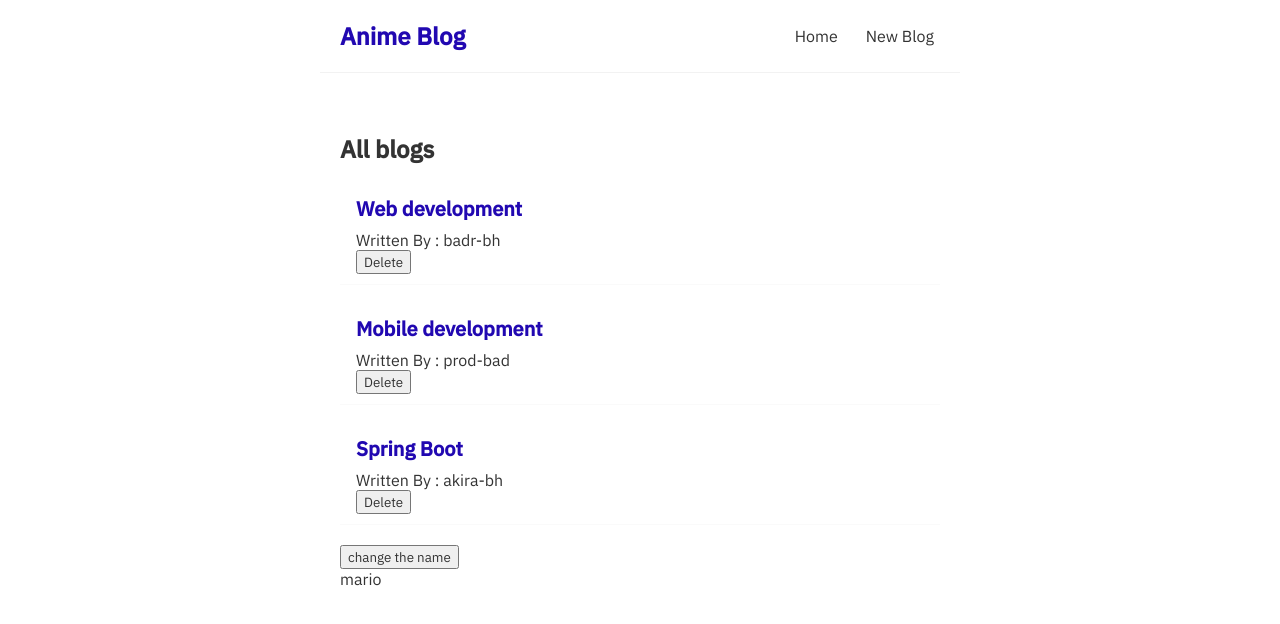
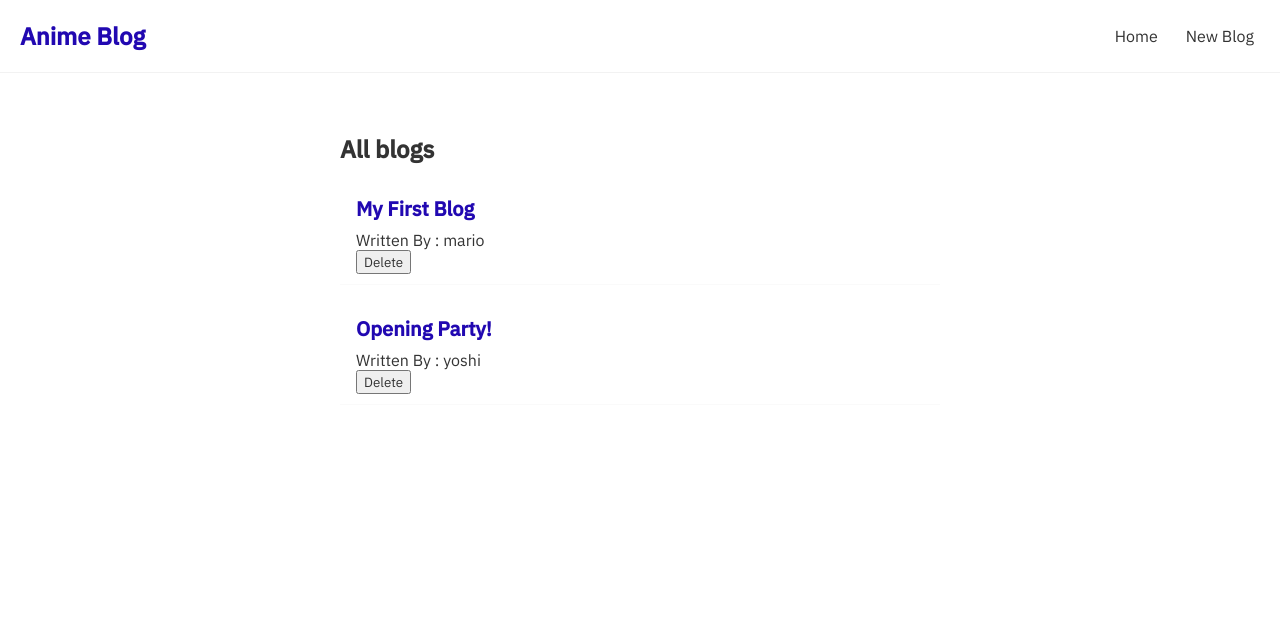
Before and after one commit to Bahadou-Badr/learning-React-js, a React (Create React App) app: page / in a window 1280 px wide. Shown: the top 624 px of the page. Built offline with nearby package versions, Linux system fonts and the light colour scheme; data requests are answered from the project's data file.

Commit message:
Use the fetch method inside the useEffect

```diff
--- a/src/Home.js
+++ b/src/Home.js
@@ -2,11 +2,7 @@
 import BlogList from './BlogList';
 
 const Home = () => {
-    const [blogs, setBlogs] = useState([
-        {title: 'Web development', body: 'lorem ipsum ....', author: 'badr-bh', id: 1},
-        {title: 'Mobile development', body: 'lorem ipsum ....', author: 'prod-bad', id: 2},
-        {title: 'Spring Boot', body: 'lorem ipsum ....', author: 'akira-bh', id: 4}
-    ]);
+    const [blogs, setBlogs] = useState(null);
 
     const [name, setName] = useState('mario');
 
@@ -16,14 +12,14 @@
     }
 
     useEffect(() => {
-        console.log("run the UseEffect - the name is change")
-    }, [name]);
+        fetch('http://localhost:8000/blogs')
+            .then(res => res.json())
+            .then(data => setBlogs(data));
+    }, []);
 
     return (
         <div className="home">
-            <BlogList blogs={blogs} title="All blogs" handleDelete={handleDelete} />
-            <button onClick={() => setName('Ayix')}>change the name</button>
-            <p>{ name }</p>
+            {blogs && <BlogList blogs={blogs} title="All blogs" handleDelete={handleDelete} />}
         </div>
      );
 }
--- a/src/index.css
+++ b/src/index.css
@@ -9,7 +9,7 @@
   padding: 20px;
   display: flex;
   align-items: center;
-  max-width: 600px;
+  max-width: 100%;
   margin: 0 auto;
   border-bottom: 1px solid #f2f2f2;
 }
@@ -26,6 +26,7 @@
 }
 .navbar a:hover {
   color: #2108b1;
+
 }
 .content {
   max-width: 600px;
@@ -39,9 +40,11 @@
   margin: 20px 0;
   border-bottom: 1px solid #fafafa;
 }
+
 .blog-preview:hover {
   box-shadow: 1px 3px 5px rgba(0,0,0,0.1);
 }
+
 .blog-preview h2 {
   font-size: 20px;
   color: #2108b1;
```
Also changed, not shown: 1 other file (tests, documents, lock files or other folders).
